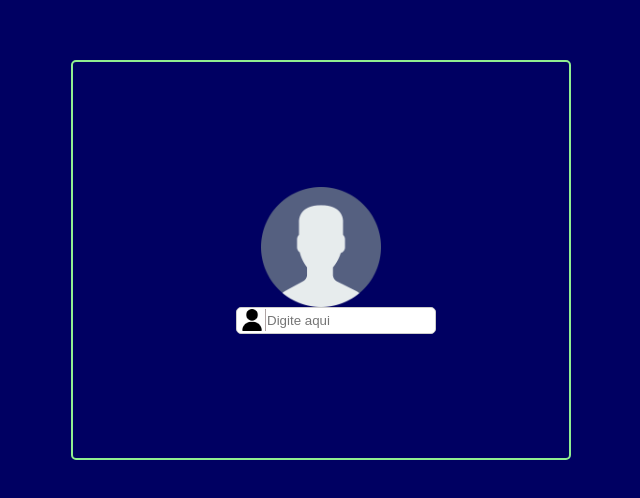
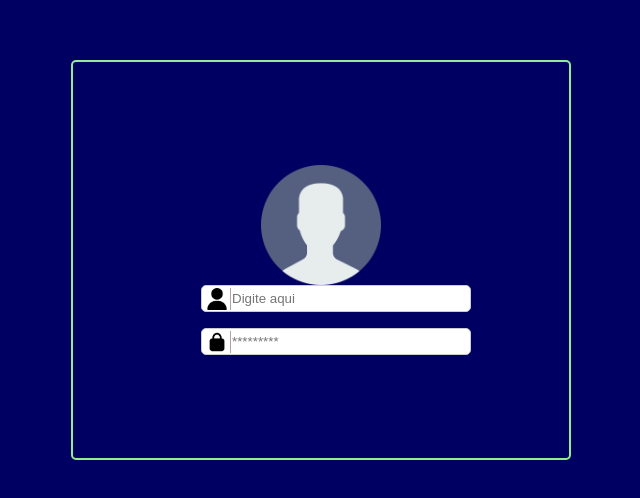
Before and after one commit to ThiagoLucca167/Tela-Login-design, a plain HTML site: page index.html in a window 1280 px wide. Shown: the part 140-638 px from the top of the page, without its empty margins (319-959 px from the left). Drawn offline with Linux system fonts and the light colour scheme.

Commit message:
criação dos inputs, usuario e senha

```diff
--- a/index.html
+++ b/index.html
@@ -11,10 +11,19 @@
            <div class="foto">
                 <div class="imageUser"></div>
            </div>
-           <label class="custom-input">
-            <img src="img/user Input.png" alt="Ícone">
-            <input type="text" placeholder="Digite aqui">
-          </label>
+
+
+           <div class="loginEsenha">
+            <label class="custom-input">
+                <img src="img/user Input.png" alt="Ícone">
+                <input type="text" placeholder="Digite aqui">
+              </label>
+              <label class="custom-input">
+                <img src="img/padlock.png" alt="Ícone">
+                <input type="password" placeholder="*********">
+              </label>
+           </div>
+
     </div>
 </body>
 </html>
--- a/style.css
+++ b/style.css
@@ -29,7 +29,14 @@ body{
 
 }
 
-
+.loginEsenha{
+    width: 100%;
+    height: 70px;
+    display: flex;
+    flex-direction: column;
+    justify-content: space-between;
+    align-items: center;
+}
 
 
 
@@ -58,7 +65,7 @@ body{
     padding: 5px 5px 5px 30px;
     border: 1px solid #ccc;
     border-radius: 5px;
-    width: 200px; /* Ajuste conforme necessário */
+    width: 270px; /* Ajuste conforme necessário */
   }
 
 .imageUser{
```
